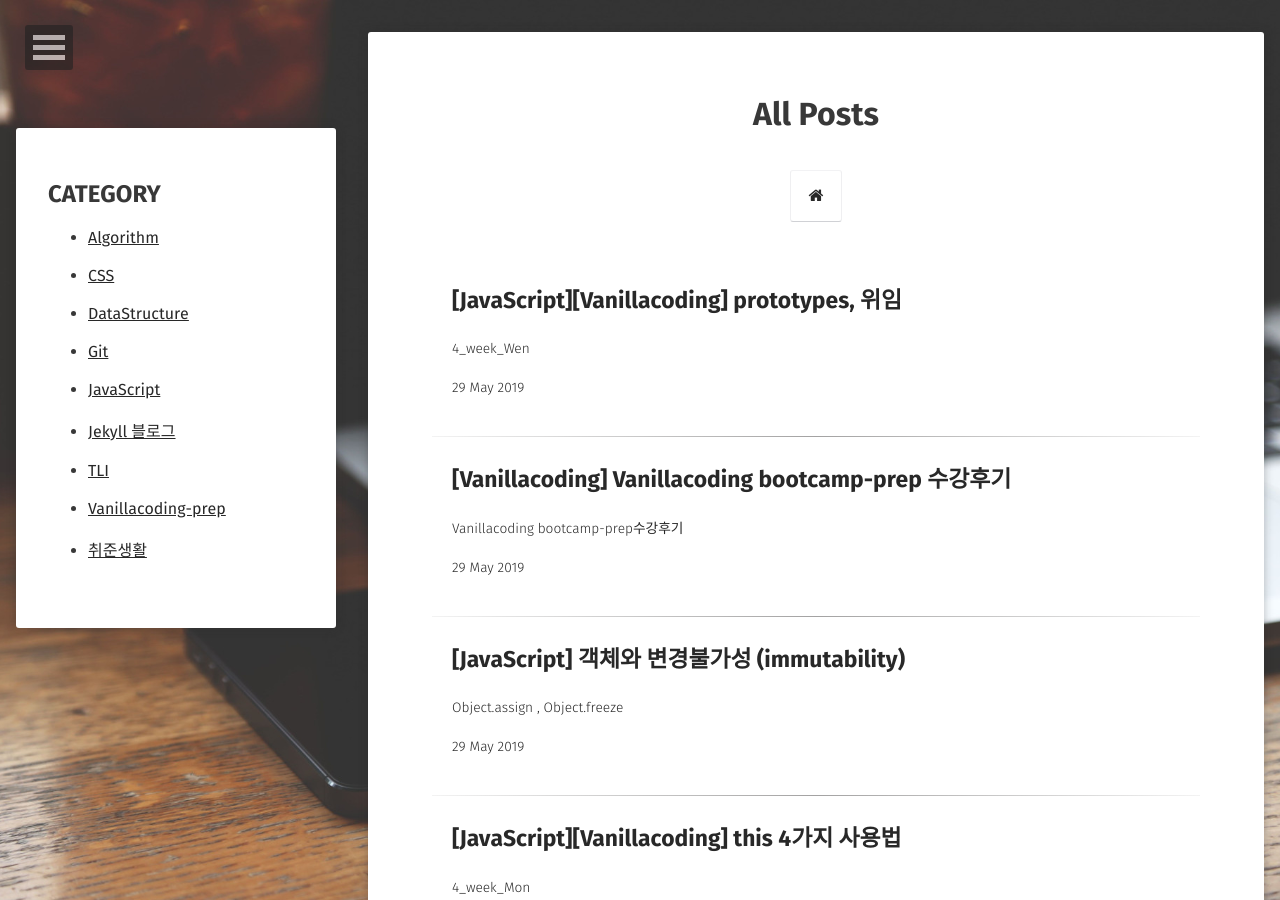
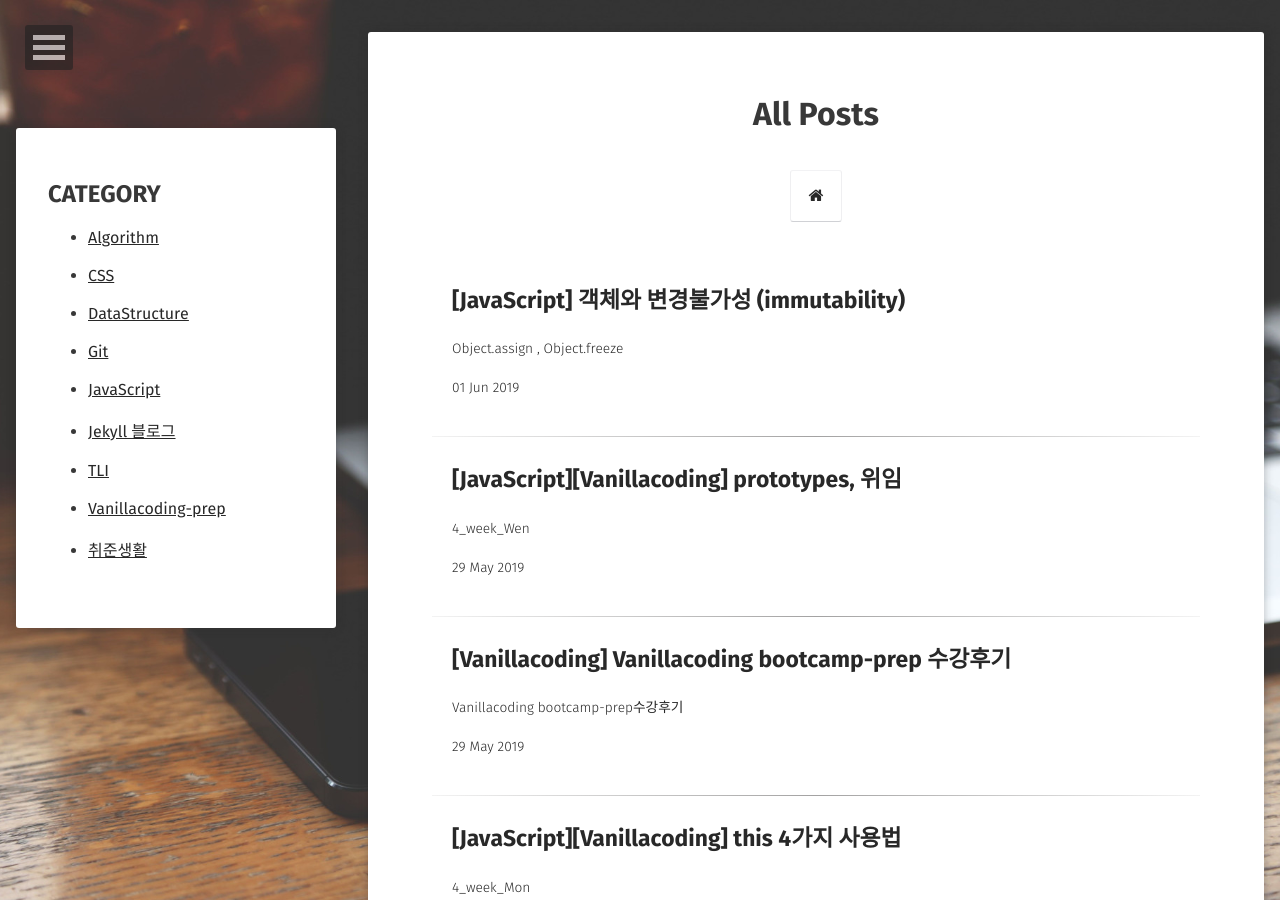
Before and after one commit to Kyounghwan01/lala, a Jekyll site: the page built from posts/index.md, in a window 1280 px wide and 900 px high. Built offline with Jekyll 4.4.1, drawn with Linux system fonts in a browser that asks for light colours; some web fonts are replaced.

Commit message:
Update 2019-06-01-immutability.md

```diff
--- a/_posts/JavaScript/2019-06-01-immutability.md
+++ b/_posts/JavaScript/2019-06-01-immutability.md
@@ -1,7 +1,7 @@
 ---
 layout: post
 title: "[JavaScript] 객체와 변경불가성 (immutability) "
-date: 2019-05-29
+date: 2019-06-01
 excerpt: "Object.assign , Object.freeze"
 tag:
 - JavaScript
```
